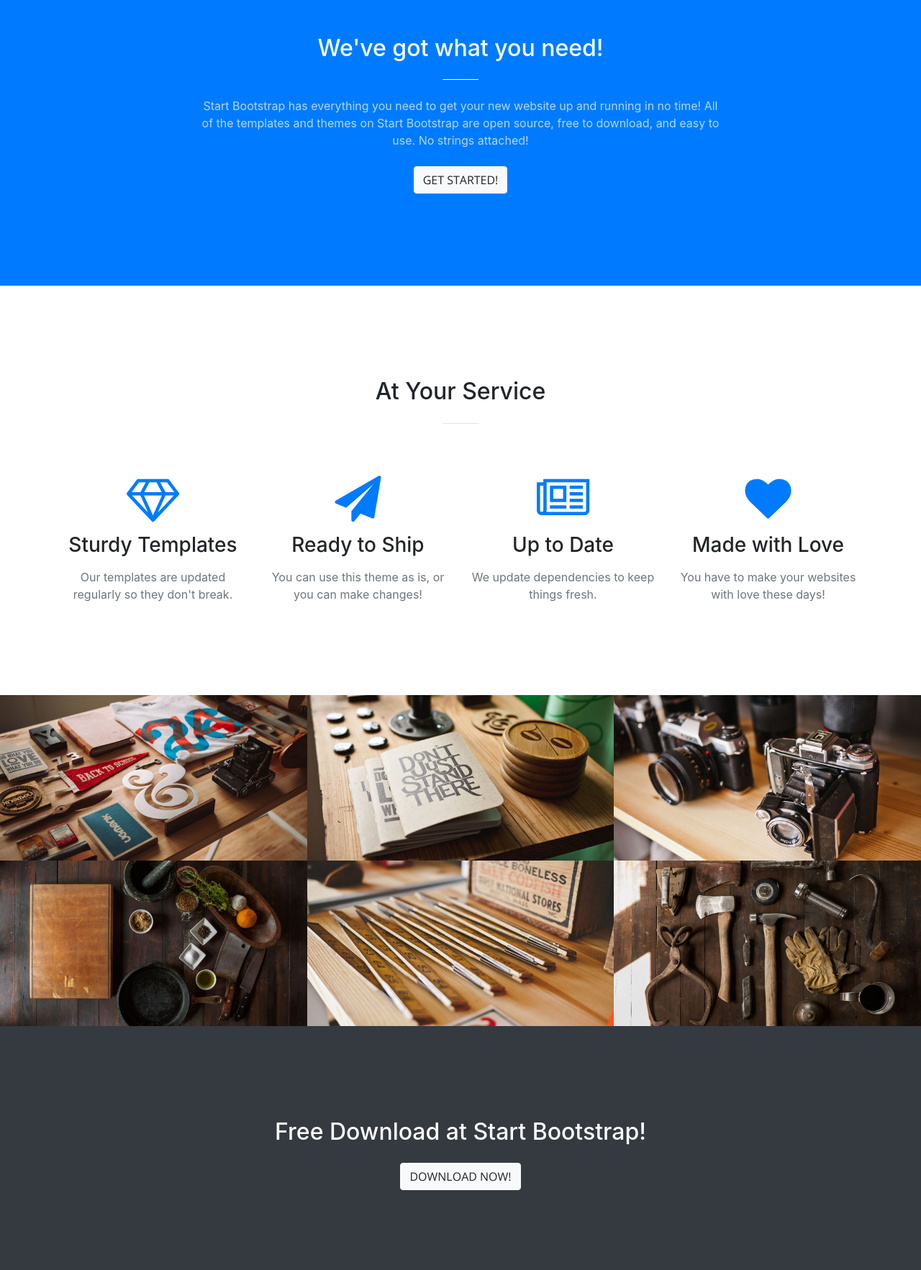
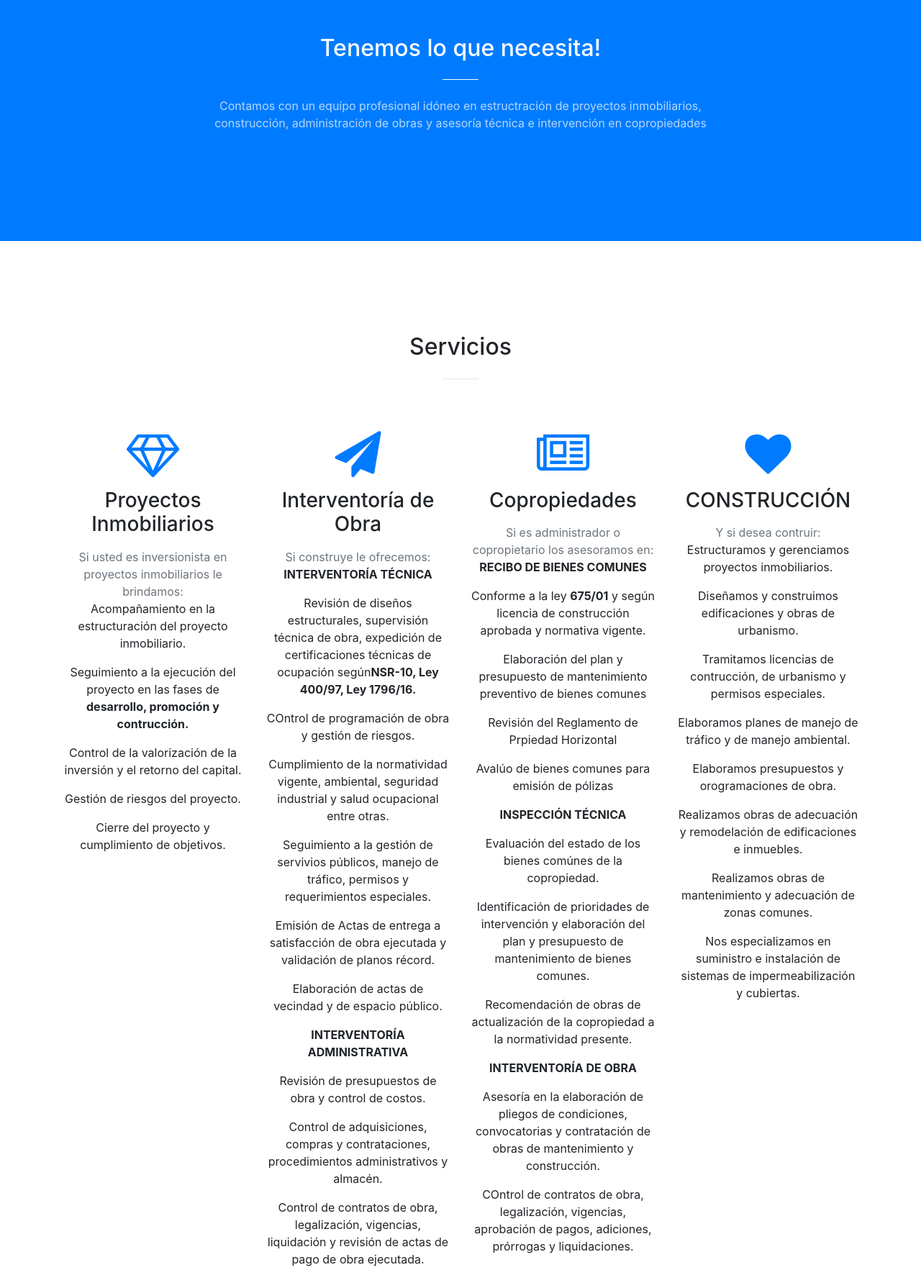
Before and after one commit to avanegasp/terrakotaConstrucciones, a website with bundled scripts: page index.html in a window 1280 px wide. Shown: the part 880-2645 px from the top of the page at 72% size. Built offline with nearby package versions, Linux system fonts and the light colour scheme.

Commit message:
About, services

```diff
--- a/index.html
+++ b/index.html
@@ -8,7 +8,7 @@
     <meta name="description" content="">
     <meta name="author" content="">
 
-    <title>Creative - Start Bootstrap Theme</title>
+    <title>TerrakotaConstrucciones</title>
 
     <!-- Bootstrap core CSS -->
     <link href="vendor/bootstrap/css/bootstrap.min.css" rel="stylesheet">
@@ -31,23 +31,26 @@
     <!-- Navigation -->
     <nav class="navbar navbar-expand-lg navbar-light fixed-top" id="mainNav">
       <div class="container">
-        <a class="navbar-brand js-scroll-trigger" href="#page-top">Start Bootstrap</a>
+        <a class="navbar-brand js-scroll-trigger" href="#page-top">Terrakota Construcciones</a>
         <button class="navbar-toggler navbar-toggler-right" type="button" data-toggle="collapse" data-target="#navbarResponsive" aria-controls="navbarResponsive" aria-expanded="false" aria-label="Toggle navigation">
           <span class="navbar-toggler-icon"></span>
         </button>
         <div class="collapse navbar-collapse" id="navbarResponsive">
           <ul class="navbar-nav ml-auto">
             <li class="nav-item">
-              <a class="nav-link js-scroll-trigger" href="#about">About</a>
+              <a class="nav-link js-scroll-trigger" href="#acerca">Acerca</a>
             </li>
             <li class="nav-item">
-              <a class="nav-link js-scroll-trigger" href="#services">Services</a>
+              <a class="nav-link js-scroll-trigger" href="#servicios">Servicios</a>
             </li>
             <li class="nav-item">
-              <a class="nav-link js-scroll-trigger" href="#portfolio">Portfolio</a>
+              <a class="nav-link js-scroll-trigger" href="#equipo">Equipo</a>
             </li>
             <li class="nav-item">
-              <a class="nav-link js-scroll-trigger" href="#contact">Contact</a>
+              <a class="nav-link js-scroll-trigger" href="#portafolio">Portafolio</a>
+            </li>
+            <li class="nav-item">
+              <a class="nav-link js-scroll-trigger" href="#contact">Contacto</a>
             </li>
           </ul>
         </div>
@@ -59,36 +62,37 @@
         <div class="row">
           <div class="col-lg-10 mx-auto">
             <h1 class="text-uppercase">
-              <strong>Your Favorite Source of Free Bootstrap Themes</strong>
+              <strong>TERRAKOTA CONSTRUCCIONES S.A.S</strong>
             </h1>
             <hr>
           </div>
           <div class="col-lg-8 mx-auto">
-            <p class="text-faded mb-5">Start Bootstrap can help you build better websites using the Bootstrap CSS framework! Just download your template and start going, no strings attached!</p>
-            <a class="btn btn-primary btn-xl js-scroll-trigger" href="#about">Find Out More</a>
+            <p class="text-faded mb-5">Construcción y Consultoría en Arquitectura e Ingeníeria Civíl </p>
+            <p class="text-faded mb-5">Cuidamos su inversión y su patrimonio</p>
+            <!-- <a class="btn btn-primary btn-xl js-scroll-trigger" href="#about">Find Out More</a> -->
           </div>
         </div>
       </div>
     </header>
 
-    <section class="bg-primary" id="about">
+    <section class="bg-primary" id="acerca">
       <div class="container">
         <div class="row">
           <div class="col-lg-8 mx-auto text-center">
-            <h2 class="section-heading text-white">We've got what you need!</h2>
+            <h2 class="section-heading text-white">Tenemos lo que necesita!</h2>
             <hr class="light my-4">
-            <p class="text-faded mb-4">Start Bootstrap has everything you need to get your new website up and running in no time! All of the templates and themes on Start Bootstrap are open source, free to download, and easy to use. No strings attached!</p>
-            <a class="btn btn-light btn-xl js-scroll-trigger" href="#services">Get Started!</a>
+            <p class="text-faded mb-4">Contamos con un equípo profesional idóneo en estructración de proyectos inmobiliarios, construcción, administración de obras y asesoría técnica e intervención en copropiedades</p>
+            <!-- <a class="btn btn-light btn-xl js-scroll-trigger" href="#services">Get Started!</a> -->
           </div>
         </div>
       </div>
     </section>
 
-    <section id="services">
+    <section id="servicios">
       <div class="container">
         <div class="row">
           <div class="col-lg-12 text-center">
-            <h2 class="section-heading">At Your Service</h2>
+            <h2 class="section-heading">Servicios</h2>
             <hr class="my-4">
           </div>
         </div>
@@ -98,29 +102,67 @@
           <div class="col-lg-3 col-md-6 text-center">
             <div class="service-box mt-5 mx-auto">
               <i class="fa fa-4x fa-diamond text-primary mb-3 sr-icons"></i>
-              <h3 class="mb-3">Sturdy Templates</h3>
-              <p class="text-muted mb-0">Our templates are updated regularly so they don't break.</p>
+              <h3 class="mb-3">Proyectos Inmobiliarios</h3>
+              <p class="text-muted mb-0">Si usted es inversionista en proyectos inmobiliarios le brindamos:</p>
+              <p>Acompañamiento en la estructuración del proyecto inmobiliario.</p>
+              <p>Seguimiento a la ejecución del proyecto en las fases de <strong>desarrollo, promoción y contrucción.</strong></p>
+              <p>Control de la valorización de la inversión y el retorno del capital.</p>
+              <p>Gestión de riesgos del proyecto.</p>
+              <p>Cierre del proyecto y cumplimiento de objetivos.</p>
             </div>
           </div>
           <div class="col-lg-3 col-md-6 text-center">
             <div class="service-box mt-5 mx-auto">
               <i class="fa fa-4x fa-paper-plane text-primary mb-3 sr-icons"></i>
-              <h3 class="mb-3">Ready to Ship</h3>
-              <p class="text-muted mb-0">You can use this theme as is, or you can make changes!</p>
+              <h3 class="mb-3">Interventoría de Obra</h3>
+              <p class="text-muted mb-0">Si construye le ofrecemos:</p>
+              <p><strong>INTERVENTORÍA TÉCNICA</strong></p>
+              <p>Revisión de diseños estructurales, supervisión técnica de obra, expedición de certificaciones técnicas de ocupación según<strong>NSR-10, Ley 400/97, Ley 1796/16.</strong></p>
+              <p>COntrol de programación de obra y gestión de riesgos.</p>
+              <p>Cumplimiento de la normatividad vigente, ambiental, seguridad industrial y salud ocupacional entre otras.</p>
+              <p>Seguimiento a la gestión de servivios públicos, manejo de tráfico, permisos y requerimientos especiales.</p>
+              <p>Emisión de Actas de entrega a satisfacción de obra ejecutada y validación de planos récord.</p>
+              <p>Elaboración de actas de vecindad y de espacio público.</p>
+
+              <p><strong>INTERVENTORÍA ADMINISTRATIVA</strong></p>
+              <p>Revisión de presupuestos de obra y control de costos.</p>
+              <p>Control de adquisiciones, compras y contrataciones, procedimientos administrativos y almacén.</p>
+              <p>Control de contratos de obra, legalización, vigencias, liquidación y revisión de actas de pago de obra ejecutada.</p>
+              <p>Elaboración y entrega de informes periódicos de avance de obra.</p>
             </div>
           </div>
           <div class="col-lg-3 col-md-6 text-center">
             <div class="service-box mt-5 mx-auto">
               <i class="fa fa-4x fa-newspaper-o text-primary mb-3 sr-icons"></i>
-              <h3 class="mb-3">Up to Date</h3>
-              <p class="text-muted mb-0">We update dependencies to keep things fresh.</p>
+              <h3 class="mb-3">Copropiedades</h3>
+              <p class="text-muted mb-0">Si es administrador o copropietario los asesoramos en:</p>
+              <p><strong>RECIBO DE BIENES COMUNES</strong></p>
+              <p>Conforme a la ley <strong>675/01</strong> y según licencia de construcción aprobada y normativa vigente.</p>
+              <p>Elaboración del plan y presupuesto de mantenimiento preventivo de bienes comunes</p>
+              <p>Revisión del Reglamento de Prpiedad Horizontal</p>
+              <p>Avalúo de bienes comunes para emisión de pólizas</p>
+              <p><strong>INSPECCIÓN TÉCNICA</strong></p>
+              <p>Evaluación del estado de los bienes comúnes de la copropiedad.</p>
+              <p>Identificación de prioridades de intervención y elaboración del plan y presupuesto de mantenimiento de bienes comunes.</p>
+              <p>Recomendación de obras de actualización de la copropiedad a la normatividad presente.</p>
+              <p><strong>INTERVENTORÍA DE OBRA</strong></p>
+              <p>Asesoría en la elaboración de pliegos de condiciones, convocatorias y contratación de obras de mantenimiento y construcción.</p>
+              <p>COntrol de contratos de obra, legalización, vigencias, aprobación de pagos, adiciones, prórrogas y liquidaciones.</p>
             </div>
           </div>
           <div class="col-lg-3 col-md-6 text-center">
             <div class="service-box mt-5 mx-auto">
               <i class="fa fa-4x fa-heart text-primary mb-3 sr-icons"></i>
-              <h3 class="mb-3">Made with Love</h3>
-              <p class="text-muted mb-0">You have to make your websites with love these days!</p>
+              <h3 class="mb-3">CONSTRUCCIÓN</h3>
+              <p class="text-muted mb-0">Y si desea contruir:</p>
+              <p>Estructuramos y gerenciamos proyectos inmobiliarios.</p>
+              <p>Diseñamos y construimos edificaciones y obras de urbanismo.</p>
+              <p>Tramitamos licencias de contrucción, de urbanismo y permisos especiales.</p>
+              <p>Elaboramos planes de manejo de tráfico y de manejo ambiental.</p>
+              <p>Elaboramos presupuestos y orogramaciones de obra.</p>
+              <p>Realizamos obras de adecuación y remodelación de edificaciones e inmuebles.</p>
+              <p>Realizamos obras de mantenimiento y adecuación de zonas comunes.</p>
+              <p>Nos especializamos en suministro e instalación de sistemas de impermeabilización y cubiertas.</p>
             </div>
           </div>
         </div>
```
